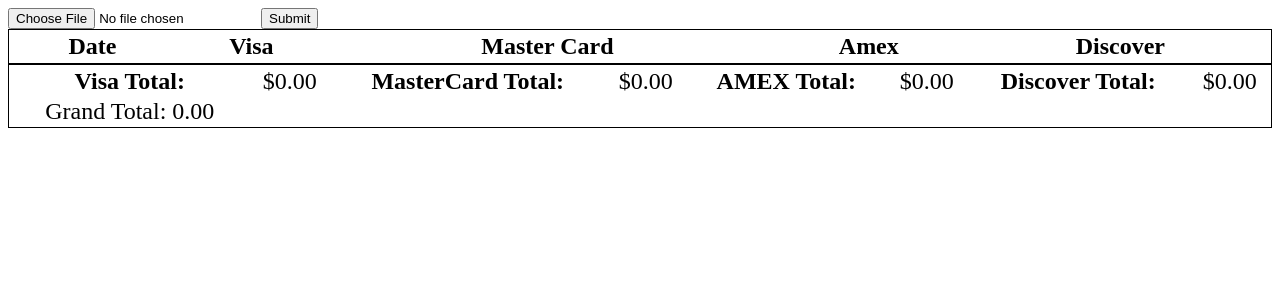
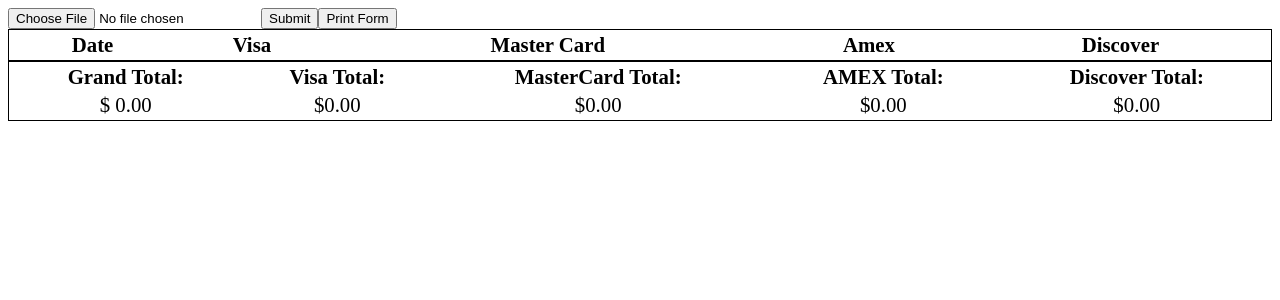
Before and after one commit to Ericcwong/Enjoy_tax, a Vue app: page / in a window 1280 px wide. Shown: the top 300 px of the page. Built offline with nearby package versions, Linux system fonts and the light colour scheme.

Commit message:
Style: Form
Clean up form layout for easier readability.

```diff
--- a/src/App.vue
+++ b/src/App.vue
@@ -4,6 +4,7 @@
     <form action="">
       <input type="file" id="CSV" accept=".csv" @change="onFileChange" />
       <input type="submit" @click.prevent="loadCSV" />
+      <input type="button" value="Print Form" @click.prevent="window.print()" />
     </form>
 
     <table>
@@ -25,22 +26,29 @@
 
     <table>
       <tr>
+        <th>Grand Total:</th>
+
         <th>Visa Total:</th>
-        <td>${{ state.visa.toFixed(2) }}</td>
         <th>MasterCard Total:</th>
-        <td>${{ state.masterCard.toFixed(2) }}</td>
         <th>AMEX Total:</th>
-        <td>${{ state.amex.toFixed(2) }}</td>
         <th>Discover Total:</th>
-        <td>${{ state.discover.toFixed(2) }}</td>
       </tr>
       <tr>
-        Grand Total:
-        {{
-          (state.visa + state.amex + state.masterCard + state.discover).toFixed(
-            2
-          )
-        }}
+        <td>
+          $
+          {{
+            (
+              state.visa +
+              state.amex +
+              state.masterCard +
+              state.discover
+            ).toFixed(2)
+          }}
+        </td>
+        <td>${{ state.visa.toFixed(2) }}</td>
+        <td>${{ state.masterCard.toFixed(2) }}</td>
+        <td>${{ state.amex.toFixed(2) }}</td>
+        <td>${{ state.discover.toFixed(2) }}</td>
       </tr>
     </table>
   </div>
@@ -182,7 +190,7 @@
   border: 1px solid black;
   width: 100%;
   text-align: center;
-  font-size: 1.5rem;
+  font-size: 1.3rem;
 }
 tr {
   border: 1px solid black;
```
